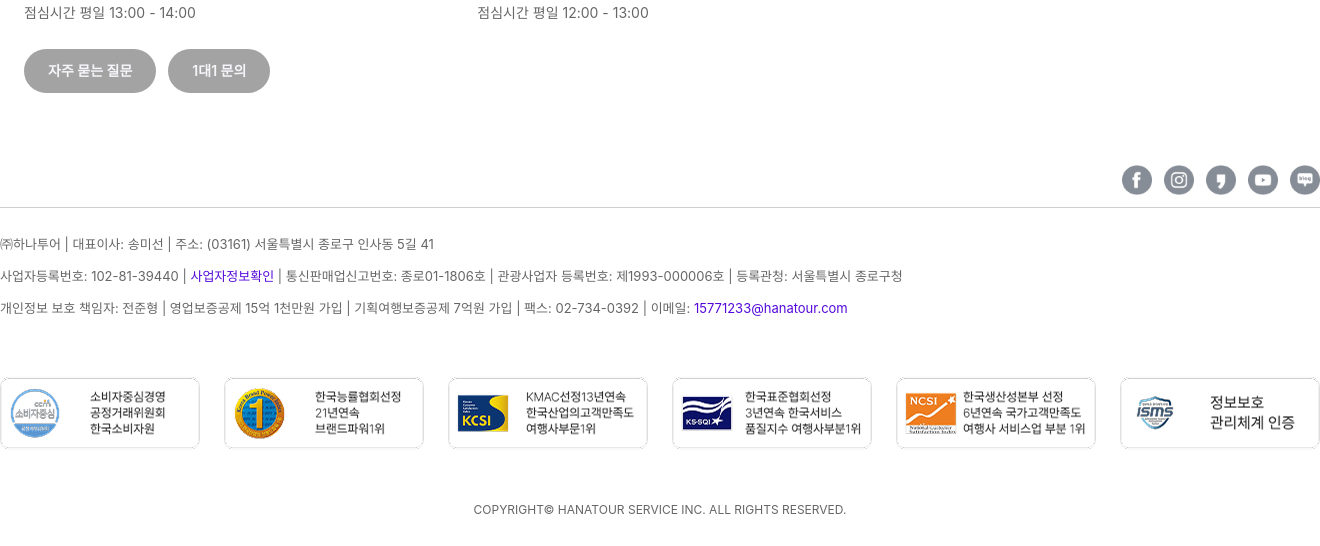
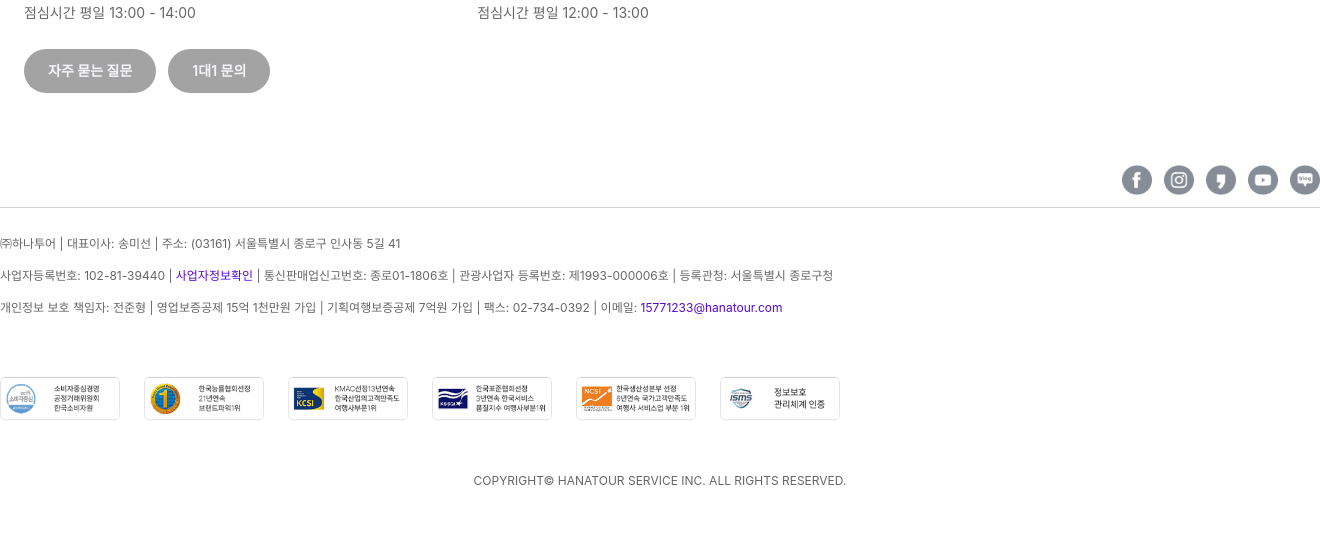
Before and after one commit to timcho19/Site_Renewal_Project_HanaTour, a PHP site: page /common.html in a window 1320 px wide. Shown: the part 1841-2387 px from the top of the page. After the commit the page ends 2326 px from the top, so only its background shows below. Run offline with PHP 8.4, Linux system fonts and the light colour scheme; grey boxes labelled with a size stand in for pictures from a placeholder-image service; some libraries are stand-ins or nearby versions.

Commit message:
footer emblem/font-size 수정

```diff
--- a/css/common.css
+++ b/css/common.css
@@ -643,7 +643,7 @@
 .footer_info p {
   margin-bottom: 8px;
   color: var(--sub-text);
-  font-size: 13px;
+  font-size: 12px;
   line-height: 24px;
 }
 
@@ -663,7 +663,12 @@
   gap: 24px;
   margin-top: calc(var(--lh) * 2);
   margin-bottom: 24px;
-  width: 80%;
+}
+
+.footer_emblem li img {
+  width: 100%;      /* li의 너비에 맞춤 */
+  max-width: 120px;  /* 최대 크기 제한 */
+  height: auto;
 }
 
 
--- a/js/main.js
+++ b/js/main.js
@@ -176,11 +176,11 @@
     monthlyCard = monthlyCards.find('.card'),
     cardWidth = 312,
     cardMargin = 24;
-
-    moveAmt = cardWidth + cardMargin;
-
+    moveAmt = cardWidth + cardMargin,
+    speed = 1;
 
 monthlyCards.prepend(monthlyCard.clone());
+
 
 let allCard = monthlyCards.find(monthlyCard);
 
```
Also changed, not shown: css/main.css (line endings or trailing spaces).
